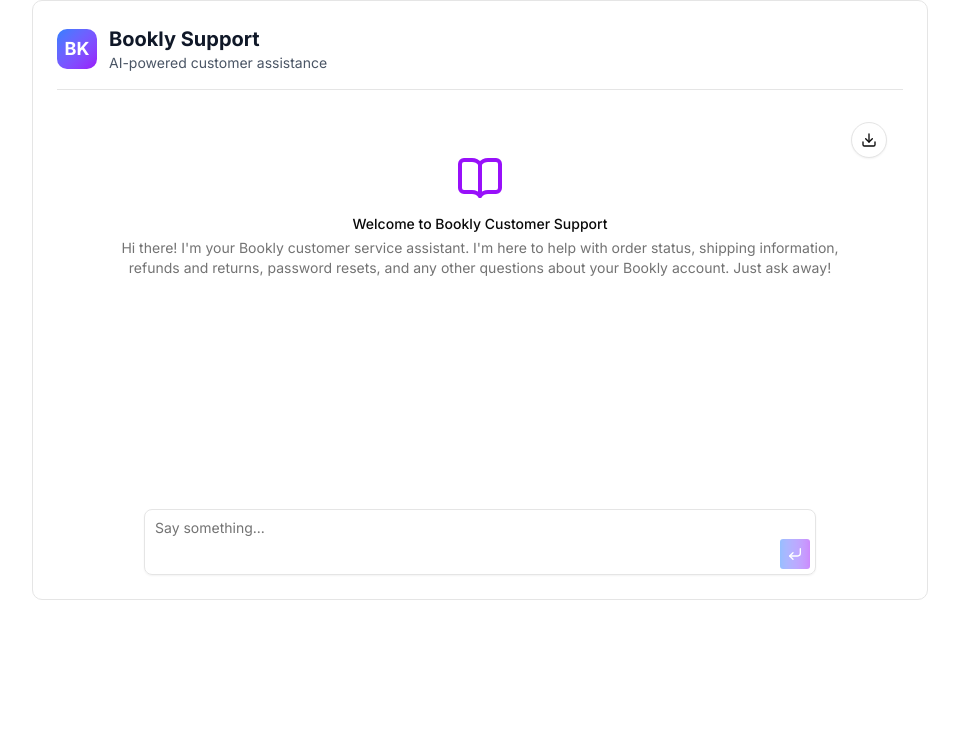
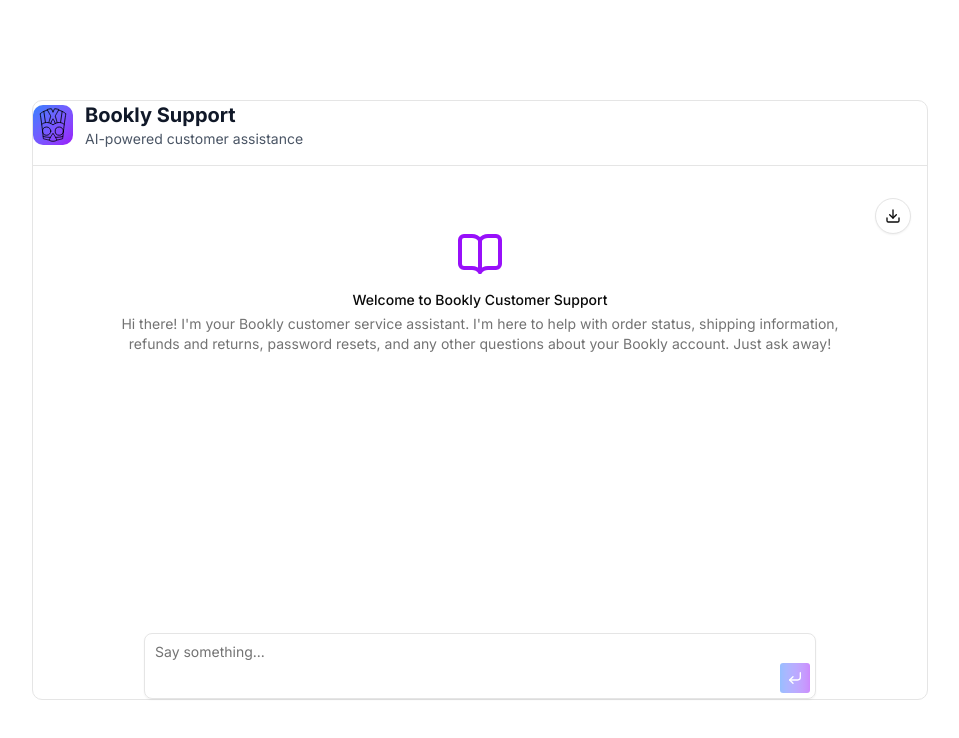
Before and after one commit to piersanderson-design/bookly-frontend, a Next.js app: page / in a window 1280 px wide. Shown: the top 738 px of the page, without its empty margins (160-1119 px from the left). Built offline with nearby package versions, Linux system fonts and the light colour scheme.

Commit message:
add padding and image refinements

```diff
--- a/app/page.tsx
+++ b/app/page.tsx
@@ -34,14 +34,14 @@ const ConversationDemo = () => {
   };
 
   return (
-    <div className="max-w-4xl mx-auto p-6 relative size-full rounded-lg border h-[600px]">
+    <div className="min-h-screen flex items-center justify-center p-6">
+      <div className="max-w-4xl w-full rounded-lg border h-[600px]">
         <div className="flex flex-col h-full">
           {/* Header Section */}
           <div className="flex items-center gap-3 pb-4 border-b mb-4">
             {/* Logo Placeholder */}
             <div className="w-10 h-10 bg-gradient-to-br from-blue-500 to-purple-600 rounded-lg flex items-center justify-center text-white font-bold text-lg">
-            {/* Replace with: <img src="/logo.png" alt="Logo" className="w-10 h-10" /> */}
-            BK
+              {<img src="/bookly-logo.svg" alt="Logo" className="w-10 h-10" />}
             </div>
 
             {/* Header Text */}
@@ -125,6 +125,7 @@ const ConversationDemo = () => {
           </PromptInput>
         </div>
       </div>
+    </div>
   );
 };
 
```
Also changed, not shown: public/bookly-logo.svg (added). Lines whose indentation alone changed are shown as unchanged.
